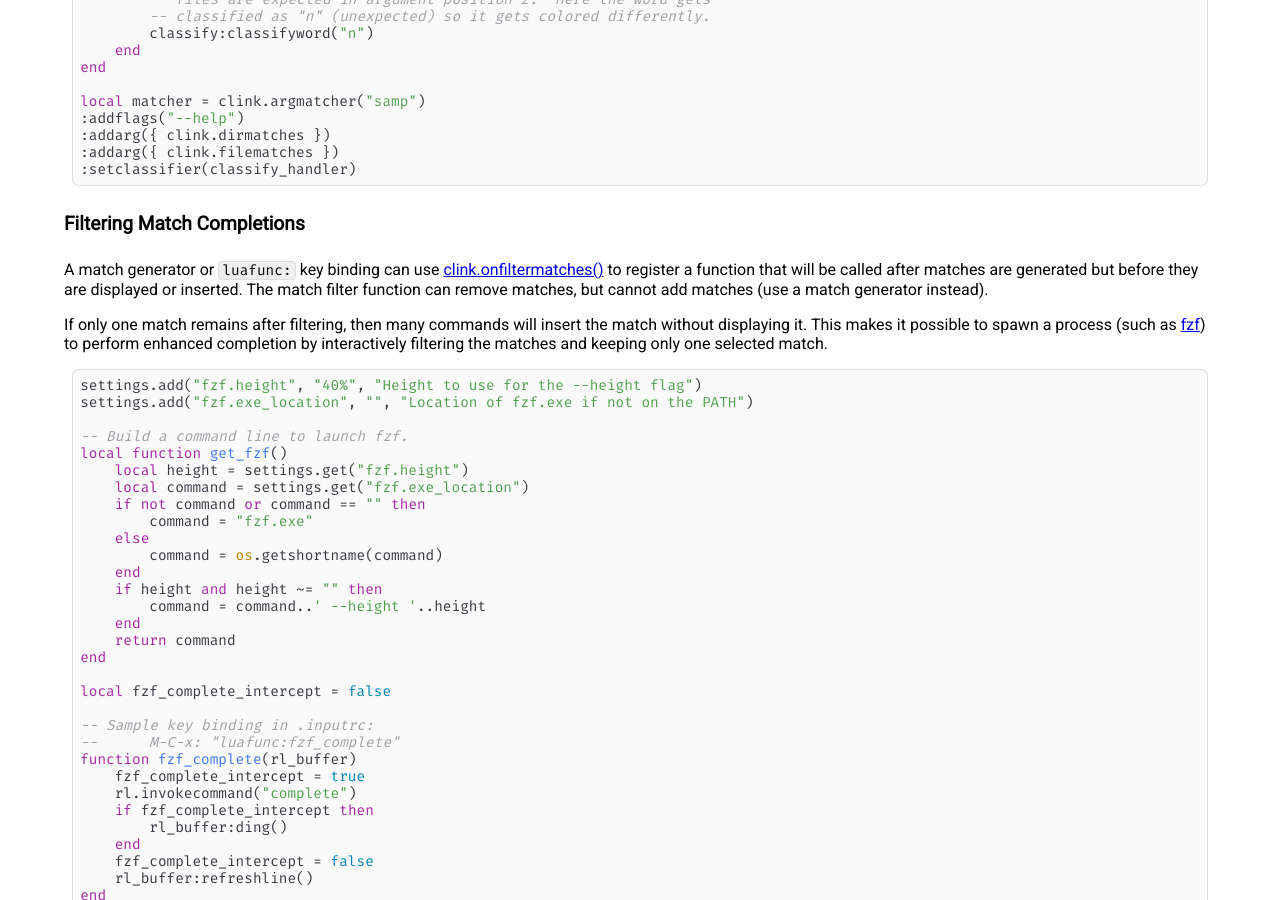
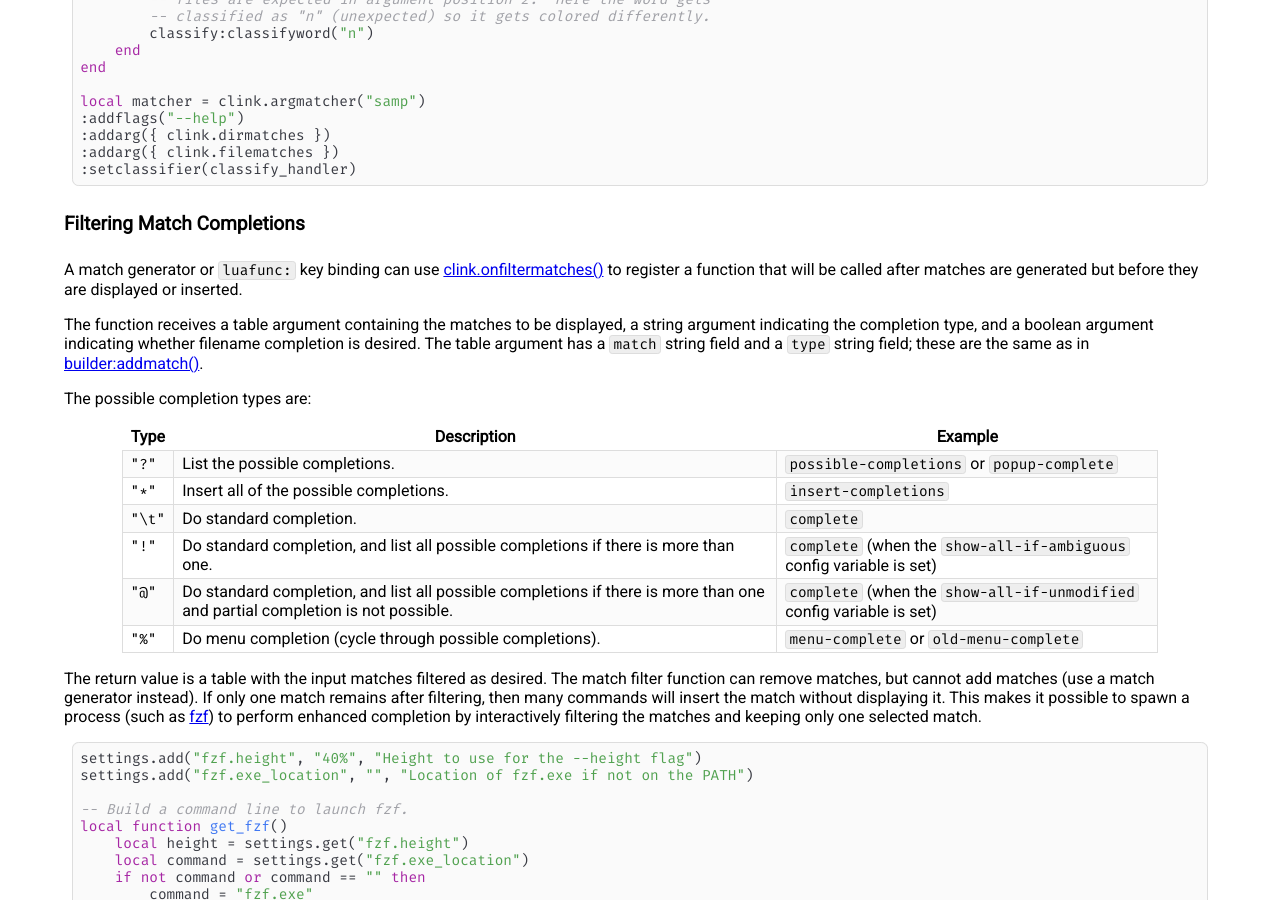
Before and after one commit to chrisant996/clink, a Jekyll site: the page clink.html, which Jekyll copies as it is, in a window 1280 px wide and 900 px high, scrolled down 16114 px. Built offline with Jekyll 4.4.1, drawn with Linux system fonts in a browser that asks for light colours; some web fonts are replaced; some of the changed text lies outside the part shown.

Commit message:
Update for 1.1.46

```diff
--- a/_config.yml
+++ b/_config.yml
@@ -1,6 +1,6 @@
 theme: jekyll-theme-cayman
 title: Clink
 github:
-  version: v1.1.45
-  download_url: https://github.com/chrisant996/clink/releases/download/v1.1.45/clink.1.1.45.1c3985.zip
-  install_url:  https://github.com/chrisant996/clink/releases/download/v1.1.45/clink.1.1.45.1c3985_setup.exe
+  version: v1.1.46
+  download_url: https://github.com/chrisant996/clink/releases/download/v1.1.46/clink.1.1.46.b38a09.zip
+  install_url:  https://github.com/chrisant996/clink/releases/download/v1.1.46/clink.1.1.46.b38a09_setup.exe
--- a/clink.html
+++ b/clink.html
@@ -1460,8 +1460,49 @@
 <a name="filteringmatchcompletions"/>
 
 <h4 id="filtering-match-completions">Filtering Match Completions</h4>
-<p>A match generator or <code>luafunc:</code> key binding can use <a href="#clink.onfiltermatches">clink.onfiltermatches()</a> to register a function that will be called after matches are generated but before they are displayed or inserted.  The match filter function can remove matches, but cannot add matches (use a match generator instead).</p>
-<p>If only one match remains after filtering, then many commands will insert the match without displaying it.  This makes it possible to spawn a process (such as <a href="https://github.com/junegunn/fzf">fzf</a>) to perform enhanced completion by interactively filtering the matches and keeping only one selected match.</p>
+<p>A match generator or <code>luafunc:</code> key binding can use <a href="#clink.onfiltermatches">clink.onfiltermatches()</a> to register a function that will be called after matches are generated but before they are displayed or inserted.</p>
+<p>The function receives a table argument containing the matches to be displayed, a string argument indicating the completion type, and a boolean argument indicating whether filename completion is desired. The table argument has a <code>match</code> string field and a <code>type</code> string field; these are the same as in <a href="builder:addmatch">builder:addmatch()</a>.</p>
+<p>The possible completion types are:</p>
+<table>
+<thead>
+<tr>
+<th>Type</th>
+<th>Description</th>
+<th>Example</th>
+</tr>
+</thead>
+<tbody><tr>
+<td><code>&quot;?&quot;</code></td>
+<td>List the possible completions.</td>
+<td><code>possible-completions</code> or <code>popup-complete</code></td>
+</tr>
+<tr>
+<td><code>&quot;*&quot;</code></td>
+<td>Insert all of the possible completions.</td>
+<td><code>insert-completions</code></td>
+</tr>
+<tr>
+<td><code>&quot;\t&quot;</code></td>
+<td>Do standard completion.</td>
+<td><code>complete</code></td>
+</tr>
+<tr>
+<td><code>&quot;!&quot;</code></td>
+<td>Do standard completion, and list all possible completions if there is more than one.</td>
+<td><code>complete</code> (when the <code>show-all-if-ambiguous</code> config variable is set)</td>
+</tr>
+<tr>
+<td><code>&quot;@&quot;</code></td>
+<td>Do standard completion, and list all possible completions if there is more than one and partial completion is not possible.</td>
+<td><code>complete</code> (when the <code>show-all-if-unmodified</code> config variable is set)</td>
+</tr>
+<tr>
+<td><code>&quot;%&quot;</code></td>
+<td>Do menu completion (cycle through possible completions).</td>
+<td><code>menu-complete</code> or <code>old-menu-complete</code></td>
+</tr>
+</tbody></table>
+<p>The return value is a table with the input matches filtered as desired. The match filter function can remove matches, but cannot add matches (use a match generator instead).  If only one match remains after filtering, then many commands will insert the match without displaying it.  This makes it possible to spawn a process (such as <a href="https://github.com/junegunn/fzf">fzf</a>) to perform enhanced completion by interactively filtering the matches and keeping only one selected match.</p>
 <pre><code class="language-lua">settings.add(&quot;fzf.height&quot;, &quot;40%&quot;, &quot;Height to use for the --height flag&quot;)
 settings.add(&quot;fzf.exe_location&quot;, &quot;&quot;, &quot;Location of fzf.exe if not on the PATH&quot;)
 
@@ -2570,6 +2611,7 @@
 
 &nbsp; rl.invokecommand("old-menu-complete")
 end</code></pre></div></div><hr/>
+<div class="function"><div class="header"> <div class="name"><a name="rl.setvariable">rl.setvariable</a></div> <div class="signature">( <span class="arg_name">name</span>:string, <span class="arg_name">value</span>:string ) : boolean</div></div><div class="body"><p class="desc">Temporarily overrides the named Readline configuration variable to the specified value.  The return value reports whether it was successful, or is nil if the variable name is not recognized.</p><p class="desc"> <strong>Note:</strong> This does not write the value into a config file. Instead it updates the variable in memory, temporarily overriding whatever is present in any config files.  When config files are reloaded, they may replace the value again.</p></div></div><hr/>
 </div><div class="group"><h5 class="group_name"><a name="rl_buffer">rl_buffer</a></h5><div class="function"><div class="header"> <div class="name"><a name="rl_buffer:beginoutput">rl_buffer:beginoutput</a></div> <div class="signature">() : nil</div></div><div class="body"><p class="desc">Advances the output cursor to the next line after the Readline input buffer so that subsequent output doesn't overwrite the input buffer display.</p></div></div><hr/>
 <div class="function"><div class="header"> <div class="name"><a name="rl_buffer:beginundogroup">rl_buffer:beginundogroup</a></div> <div class="signature">() : nil</div></div><div class="body"><p class="desc">Starts a new undo group.  This is useful for grouping together multiple editing actions into a single undo operation.</p></div></div><hr/>
 <div class="function"><div class="header"> <div class="name"><a name="rl_buffer:ding">rl_buffer:ding</a></div> <div class="signature">() : nil</div></div><div class="body"><p class="desc">Dings the bell.  If the <code>bell-style</code> Readline variable is <code>visible</code> then it flashes the cursor instead.</p></div></div><hr/>
@@ -2602,6 +2644,12 @@
         <div class="section" id="changes">
 <h1 id="changes">Changes</h1>
 <h2 id="releases-from-chrisant996clink-fork">Releases from <a href="https://github.com/chrisant996/clink">chrisant996/clink</a> fork</h2>
+<h3 id="v1146">v1.1.46</h3>
+<ul>
+<li>Added <code>rl.setvariable()</code> to temporarily override the value of a Readline config variable.</li>
+<li>The completion commands now also expand tilde by itself (<code>~</code>), in addition to tilde followed by a path separator (<code>~\etc</code>).</li>
+<li>Fixed <a href="https://github.com/chrisant996/clink/issues/94">#94</a>; setting <code>history.save</code> to False also disables interactive history in subsequent sessions.</li>
+</ul>
 <h3 id="v1145">v1.1.45</h3>
 <ul>
 <li>Fixed <a href="https://github.com/chrisant996/clink/issues/93">#93</a>; stdout is sometimes broken by Cmder init.bat.</li>
```
Also changed, not shown: other parts of clink.html (+2 -2 lines).
